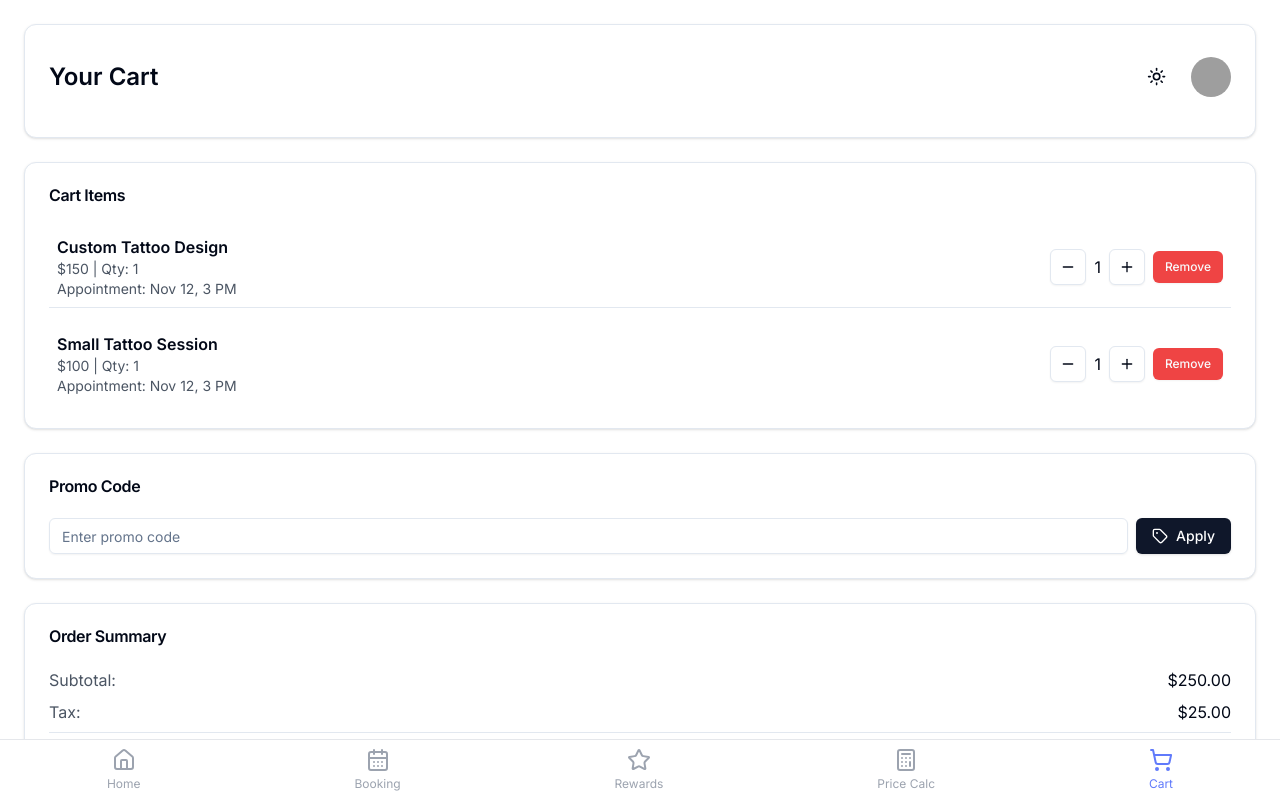
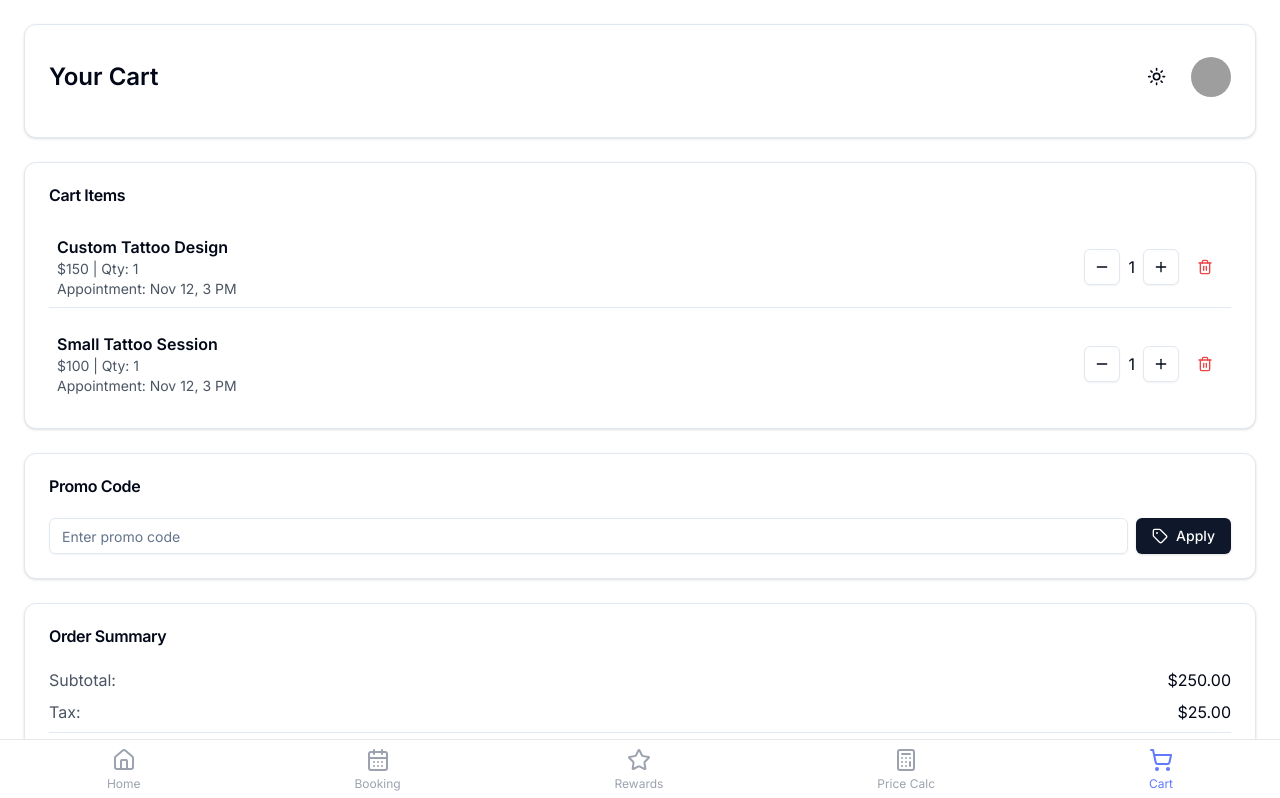
Before and after one commit to minaehab1/TattooApp-Converted, a Next.js app: page /cart in a window 1280 px wide. Shown: the top 798 px of the page. Built offline with nearby package versions, Linux system fonts and the light colour scheme; grey boxes are pictures that could not be loaded.

Commit message:
cart p 1

```diff
--- a/app/cart/page.tsx
+++ b/app/cart/page.tsx
@@ -6,7 +6,7 @@ import { motion } from 'framer-motion'
 import { Button } from "@/components/ui/button"
 import { Input } from "@/components/ui/input"
 import { Card, CardContent, CardHeader, CardTitle } from "@/components/ui/card"
-import { Minus, Plus, Tag, ChevronDown } from 'lucide-react'
+import { Minus, Plus, Tag, ChevronDown, Trash2 } from 'lucide-react'
 import { Avatar, AvatarFallback, AvatarImage } from "@/components/ui/avatar"
 import { ThemeToggle } from '@/components/ThemeToggle'
 import BottomNavbar from '@/components/BottomNavbar'
@@ -109,11 +109,12 @@ export default function CartPage() {
                     <Plus className="h-4 w-4" />
                   </Button>
                   <Button
-                    variant="destructive"
-                    size="sm"
+                    variant="ghost"
+                    size="icon"
+                    className="h-8 w-8 text-red-500 hover:text-red-700 hover:bg-red-100"
                     onClick={() => removeItem(item.id)}
                   >
-                    Remove
+                    <Trash2 className="h-4 w-4" />
                   </Button>
                 </div>
               </div>
```
